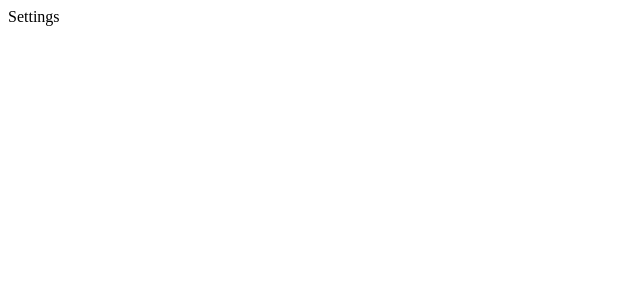
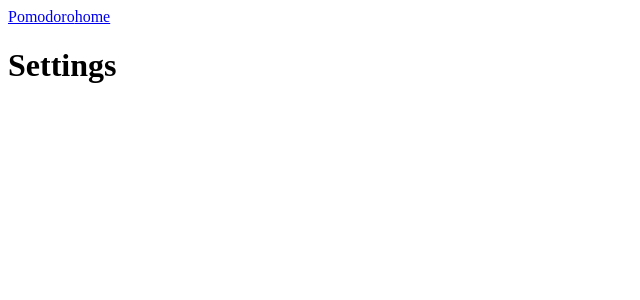
Before and after one commit to AyOULAARBI/react-pomodoro-app, a React (Vite) app: page /settings in a window 1280 px wide. Shown: the top 300 px of the page, without its empty margins (0-640 px from the left). Built offline with nearby package versions, Linux system fonts and the light colour scheme.

Commit message:
added the links to the other pages

```diff
--- a/src/components/Settings.jsx
+++ b/src/components/Settings.jsx
@@ -2,7 +2,11 @@ import React from 'react'
 
 function Settings() {
   return (
-    <div>Settings</div>
+    <div>
+        <a href="/pomodoro">Pomodoro</a>
+        <a href="/">home</a>
+        <h1>Settings</h1>
+        </div>
   )
 }
 
```
